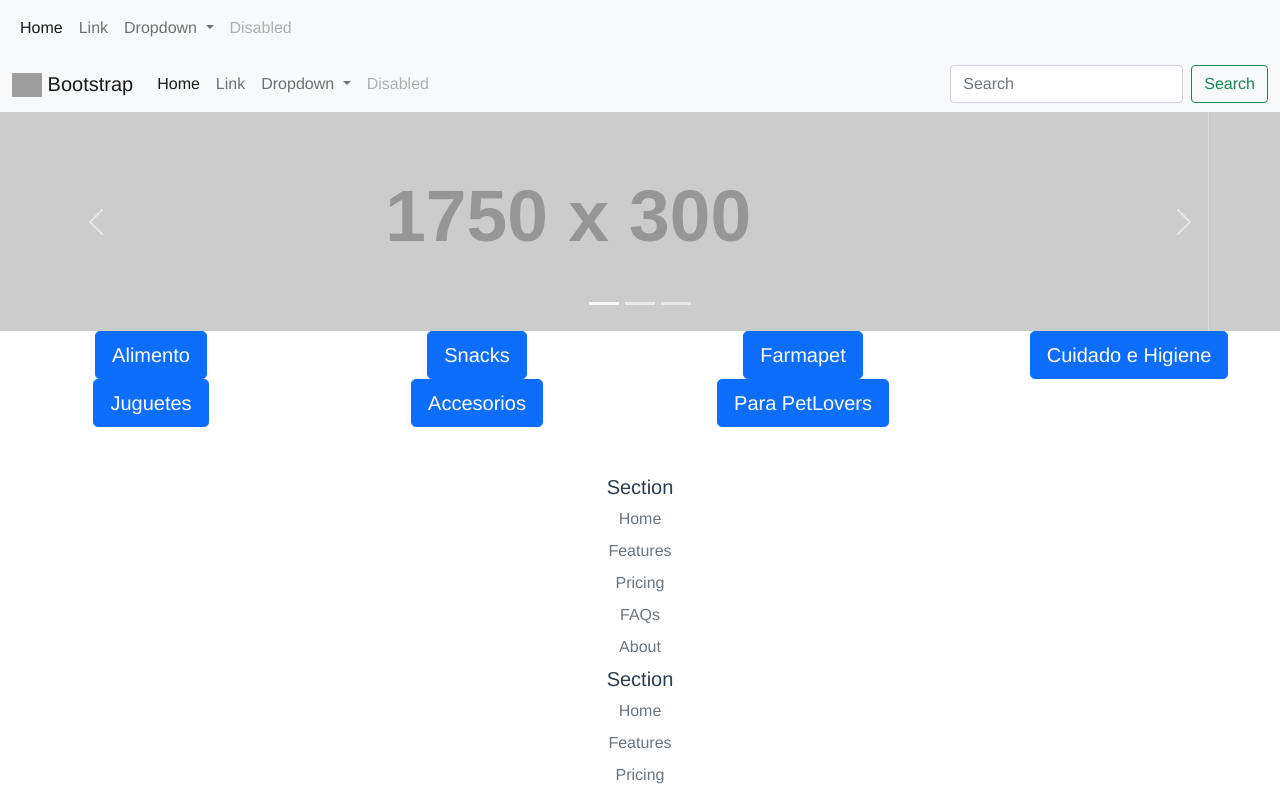
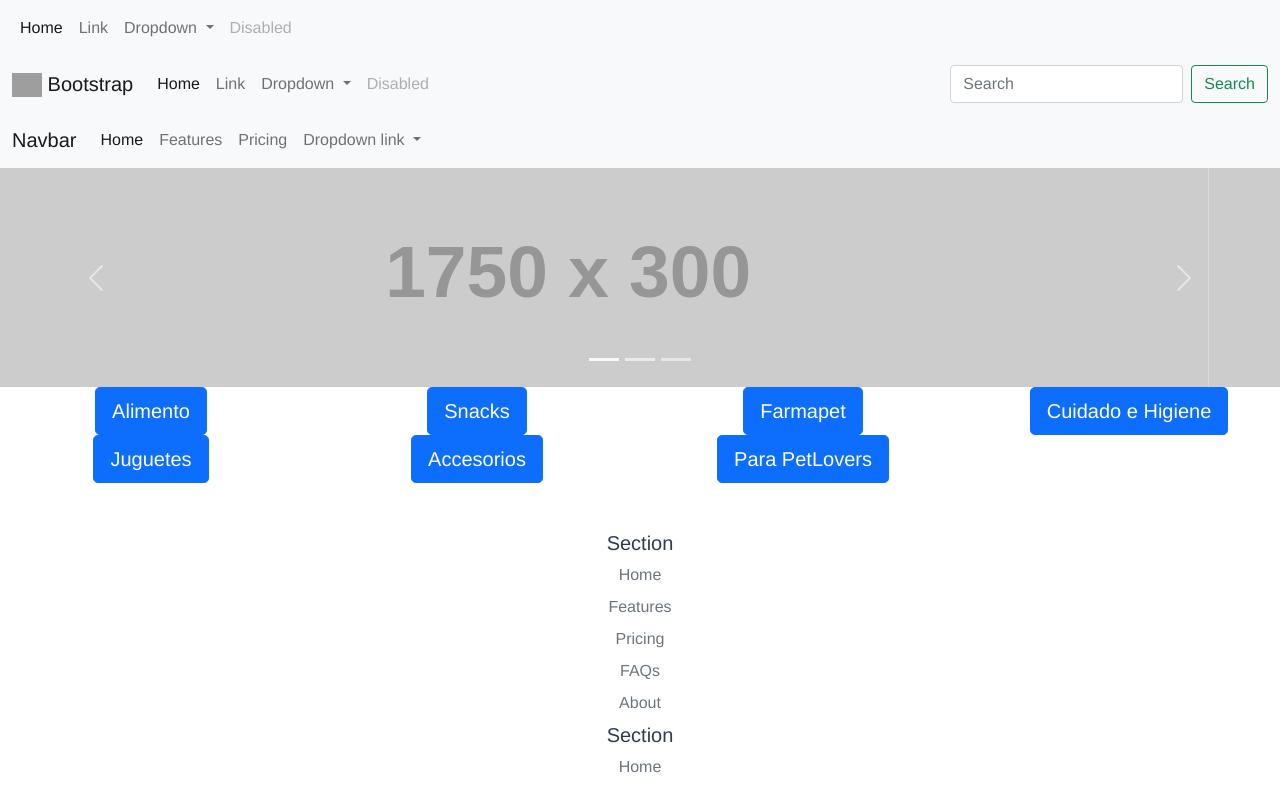
Before and after one commit to forbelieveme/laika-test-view, a Vue app: page / in a window 1280 px wide. Shown: the top 791 px of the page. Built offline with nearby package versions, Linux system fonts and the light colour scheme; grey boxes are pictures that could not be loaded.

Commit message:
Importa e inserta el tag de SalesNav en el Header

```diff
--- a/src/components/Header.vue
+++ b/src/components/Header.vue
@@ -1,17 +1,20 @@
 <template>
   <InfoNav></InfoNav>
   <MainNav class="sticky-top"></MainNav>
+  <SalesNav></SalesNav>
 </template>
 
 <script>
 import MainNav from "./Header/MainNav.vue";
 import InfoNav from "./Header/InfoNav.vue";
+import SalesNav from "./Header/SalesNav.vue";
 
 export default {
   name: "Header",
   components: {
     MainNav,
     InfoNav,
+    SalesNav,
   },
 };
 </script>
```
